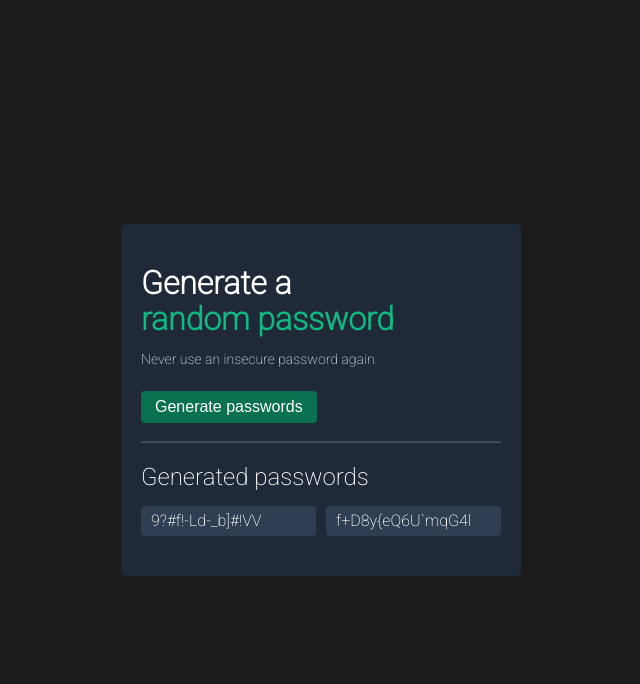
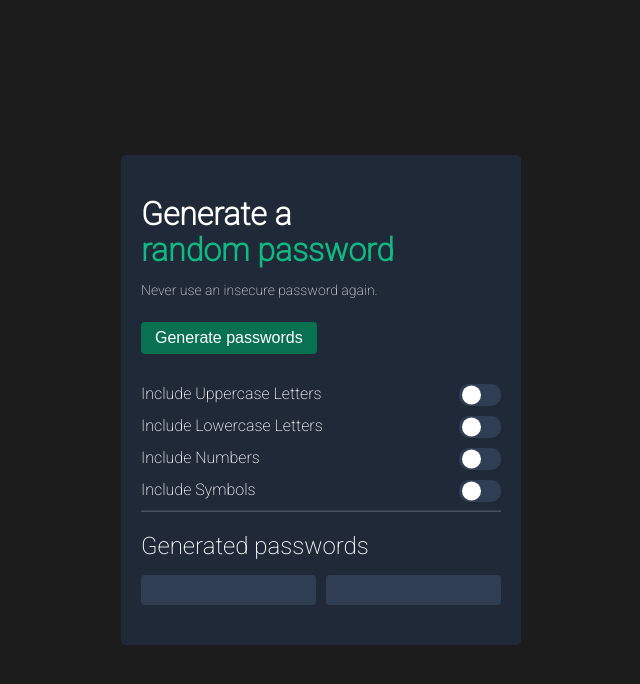
Before and after one commit to Sadiq783/password-generator, a plain HTML site: page index.html in a window 1280 px wide. Both pictures are taken after a click on the button "Generate passwords". Shown: the whole page, without its empty margins (319-959 px from the left). Drawn offline with Linux system fonts and the light colour scheme.

Commit message:
Add password character type toggles

```diff
--- a/index.css
+++ b/index.css
@@ -64,6 +64,7 @@ h2 {
     font-size: 16px;
     cursor: pointer;
     margin: 10px 0;
+    margin-bottom: 30px;
 }
 
 .btn:hover {
@@ -98,3 +99,70 @@ hr {
     outline: 2px solid #10B981;
     outline-offset: 2px;
 }
+
+.toggle-container {
+    margin-bottom: 10px;
+}
+
+.toggle-container:last-child {
+    margin-bottom: 0;
+}
+
+
+input[type="checkbox"] {
+    opacity: 0;
+    position: absolute;
+}
+
+.toggle {
+    display: inline-block;
+    width: 42px;
+    height: 22px;
+    border-radius: 10px;
+    position: relative;
+    cursor: pointer;
+}
+
+input[type="checkbox"]:focus-visible + .slider{
+    outline: 2px solid #10B981;
+    outline-offset: 2px;
+}
+
+label[class="toggle-label"] {
+    width: 100%;
+    display: flex;
+    justify-content: space-between;
+    cursor: pointer;
+}
+
+.slider {
+    position: absolute;
+    background-color: #2F3E53;
+    top: 0;
+    left: 0;
+    right: 0;
+    bottom: 0;
+    border-radius: 10px;
+    transition: background-color .4s;
+}
+
+
+.slider:before {
+    content: "";
+    width: 19px;
+    height: 19px;
+    border-radius: 50%;
+    background-color: #fff;
+    position: absolute;
+    left: 3px;
+    top: 50%;
+    transform: translateY(-50%);
+    transition: background-color .4s, transform .4s;
+}
+
+input[type="checkbox"]:checked + .slider {
+    background-color: #10B981;;
+}
+input[type="checkbox"]:checked + .slider:before {
+    transform: translate(16px, -50%);
+}
--- a/index.html
+++ b/index.html
@@ -20,6 +20,52 @@
         <main>
             <button type="button" id="generate-password-btn" class="btn">Generate passwords</button>
 
+            <section class="control-buttons">
+                <div class="toggle-container">
+                    <label for="uppercase-letters-toggle" class="toggle-label">
+                        <span>Include Uppercase Letters</span>
+
+                        <span class="toggle">
+                            <input type="checkbox" id="uppercase-letters-toggle">
+                            <span class="slider"></span>
+                        </span>
+                    </label>
+                </div>
+
+                <div class="toggle-container">
+                    <label for="lowercase-letters-toggle" class="toggle-label">
+                        <span>Include Lowercase Letters</span>
+
+                        <span class="toggle">
+                            <input type="checkbox" id="lowercase-letters-toggle">
+                            <span class="slider"></span>
+                        </span>
+                    </label>
+                </div>
+
+                <div class="toggle-container">
+                    <label for="numbers-toggle" class="toggle-label">
+                        <span>Include Numbers</span>
+
+                        <span class="toggle">
+                            <input type="checkbox" id="numbers-toggle">
+                            <span class="slider"></span>
+                        </span>
+                    </label>
+                </div>
+
+                <div class="toggle-container">
+                    <label for="symbols-toggle" class="toggle-label">
+                        <span>Include Symbols</span>
+
+                        <span class="toggle">
+                            <input type="checkbox" id="symbols-toggle">
+                            <span class="slider"></span>
+                        </span>
+                    </label>
+                </div>
+            </section>
+
             <hr>
 
             <section class="output-container" id="output-container">
--- a/index.js
+++ b/index.js
@@ -1,5 +1,11 @@
-const characters = ["A","B","C","D","E","F","G","H","I","J","K","L","M","N","O","P","Q","R","S","T","U","V","W","X","Y","Z","a","b","c","d","e","f","g","h","i","j","k","l","m","n","o","p","q","r","s","t","u","v","w","x","y","z", "0", "1", "2", "3", "4", "5", "6", "7", "8", "9","~","`","!","@","#","$","%","^","&","*","(",")","_","-","+","=","{","[","}","]",",","|",":",";","<",">",".","?",
-"/"];
+const upperCaseLetters =
+["A","B","C","D","E","F","G","H","I","J","K","L","M","N","O","P","Q","R","S","T","U","V","W","X","Y","Z"]
+const lowercaseLetters =
+["a","b","c","d","e","f","g","h","i","j","k","l","m","n","o","p","q","r","s","t","u","v","w","x","y","z"]
+const numbers =
+["0", "1", "2", "3", "4", "5", "6", "7", "8", "9"]
+const symbols =
+["~","`","!","@","#","$","%","^","&","*","(",")","_","-","+","=","{","[","}","]",",","|",":",";","<",">",".","?","/"]
 
 
 const generatePasswordBtn = document.querySelector("#generate-password-btn")
@@ -7,22 +13,47 @@ const passwordOutputOne = document.querySelector("#password-output-one")
 const passwordOutputTwo = document.querySelector("#password-output-two")
 const outputContainer = document.querySelector("#output-container")
 
-const passwordLength = 16
+const uppercaseLettersToggle = document.querySelector("#uppercase-letters-toggle")
+const lowercaseLettersToggle = document.querySelector("#lowercase-letters-toggle")
+const numbersToggle = document.querySelector("#numbers-toggle")
+const symbolsToggle = document.querySelector("#symbols-toggle")
+
+
+const passwordLength = 10
 
 // Generate passwords
 generatePasswordBtn.addEventListener("click", () => {
+
     // Password one
-    passwordOutputOne.value = generatePassword(passwordLength)
+    passwordOutputOne.textContent = generatePassword(
+        passwordLength,
+        uppercaseLettersToggle.checked? upperCaseLetters : [],
+        lowercaseLettersToggle.checked? lowercaseLetters : [],
+        numbersToggle.checked? numbers : [],
+        symbolsToggle.checked? symbols : [])
 
-    // Password Two
-    passwordOutputTwo.value = generatePassword(passwordLength)
+    // Password two
+    passwordOutputTwo.textContent = generatePassword(
+        passwordLength,
+        uppercaseLettersToggle.checked? upperCaseLetters : [],
+        lowercaseLettersToggle.checked? lowercaseLetters : [],
+        numbersToggle.checked? numbers : [],
+        symbolsToggle.checked? symbols : [])
+
+
 })
 
 // Generate a random password with a specified length
-function generatePassword(passwordLen) {
+function generatePassword(passwordLen, uppercase = [], lowercase = [], numbers = [], symbols = []) {
     let password = ""
+    const arr = [...uppercase, ...lowercase, ...numbers, ...symbols]
+    console.log(arr)
+
+    if (!arr.length)
+        return password
+
     for (let i = 0; i < passwordLen; i++) {
-        password += characters[Math.floor((Math.random() * characters.length))]
+        password += arr[Math.floor((Math.random() * arr.length))]
     }
 
     return password
```
